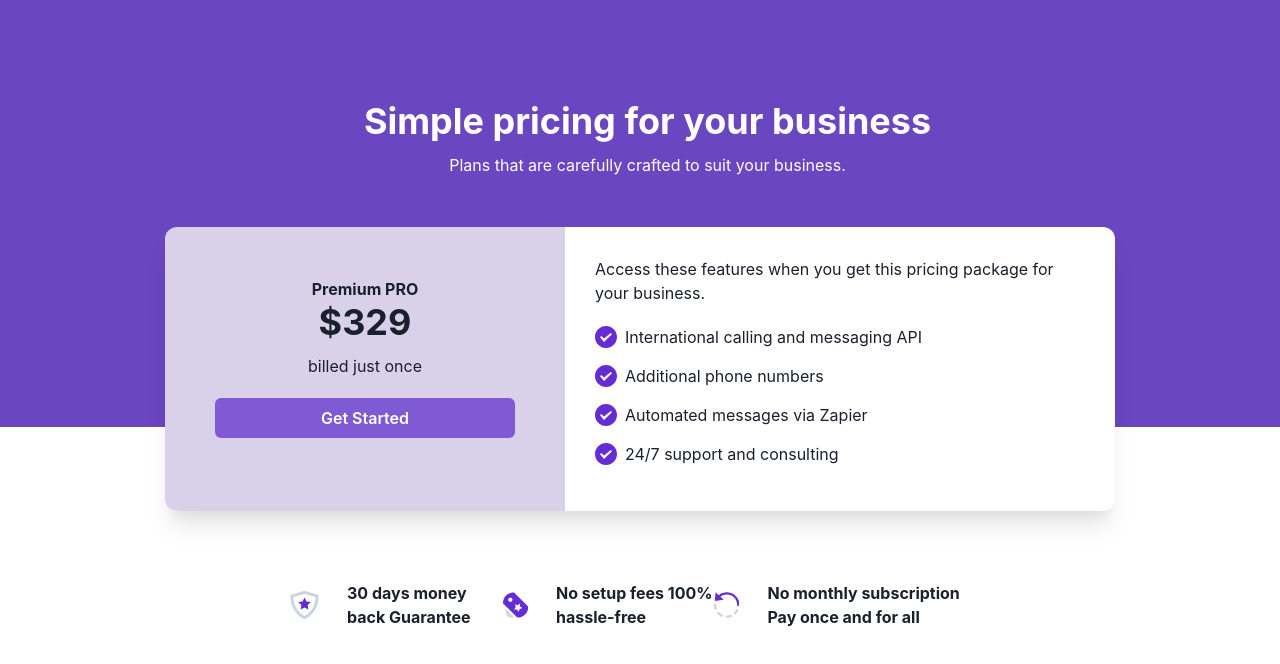
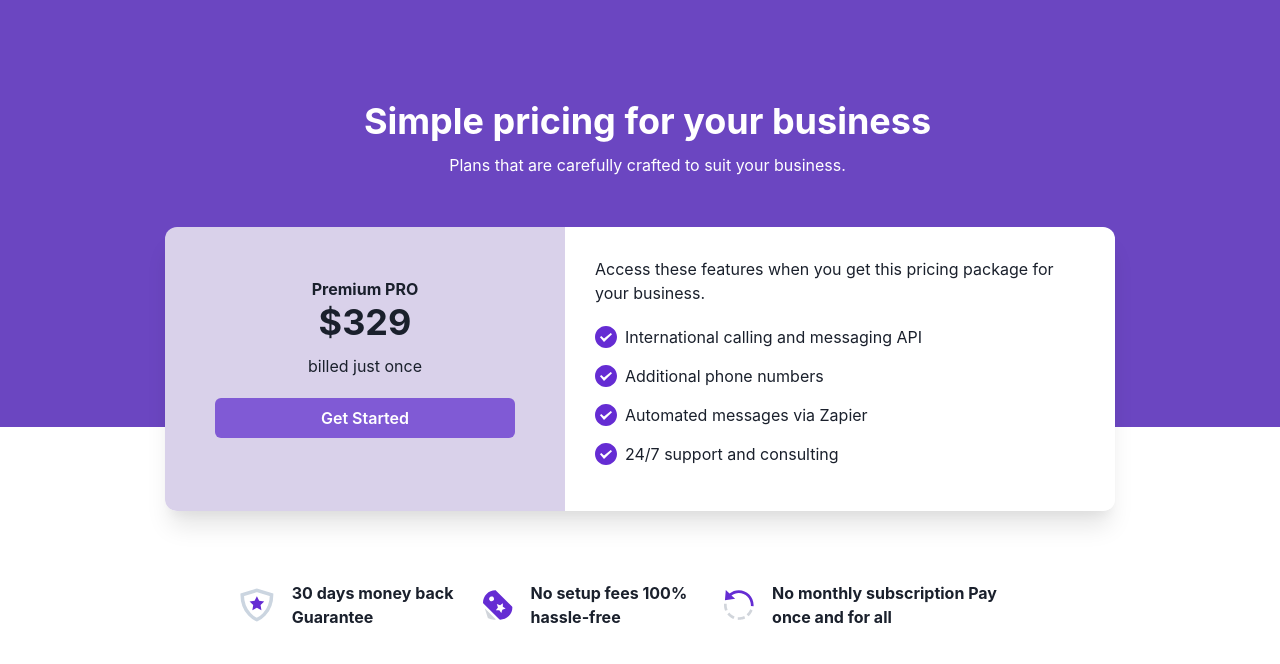
Before and after one commit to abdulmanan123/next-js-p-1, a Next.js app: page /pricing in a window 1280 px wide. Shown: the top 664 px of the page. Built offline with nearby package versions, Linux system fonts and the light colour scheme.

Commit message:
pricing page

```diff
--- a/app/pricing/Footer.tsx
+++ b/app/pricing/Footer.tsx
@@ -6,21 +6,21 @@ import Icon3 from './Icon3'
 
 export default function Body() {
   return (
-    <Box maxW="800px" m="auto" mt="70px" px="50px" >
+    <Box maxW="900px" m="auto" mt="70px" px="50px" >
       <Flex direction={{ base: "column", md: "column", lg: "row" }}>
           <HStack mb="20px">
             <Icon as={Icon1} ></Icon>
-            <Text fontWeight="bold" pl="20px">30 days money back Guarantee</Text>
+            <Text fontWeight="bold" px="10px">30 days money back Guarantee</Text>
           </HStack>
 
           <HStack mb="20px">
             <Icon as={Icon2} ></Icon>
-            <Text fontWeight="bold" pl="20px">No setup fees 100% hassle-free</Text>
+            <Text fontWeight="bold" px="10px">No setup fees 100% hassle-free</Text>
           </HStack>
 
           <HStack mb="20px">
             <Icon as={Icon3} ></Icon>
-            <Text fontWeight="bold" pl="20px">No monthly subscription Pay once and for all</Text>
+            <Text fontWeight="bold" px="10px">No monthly subscription Pay once and for all</Text>
           </HStack>
       </Flex>
 
```
Also changed, not shown: components/Todos.tsx (+19 -19 lines).
